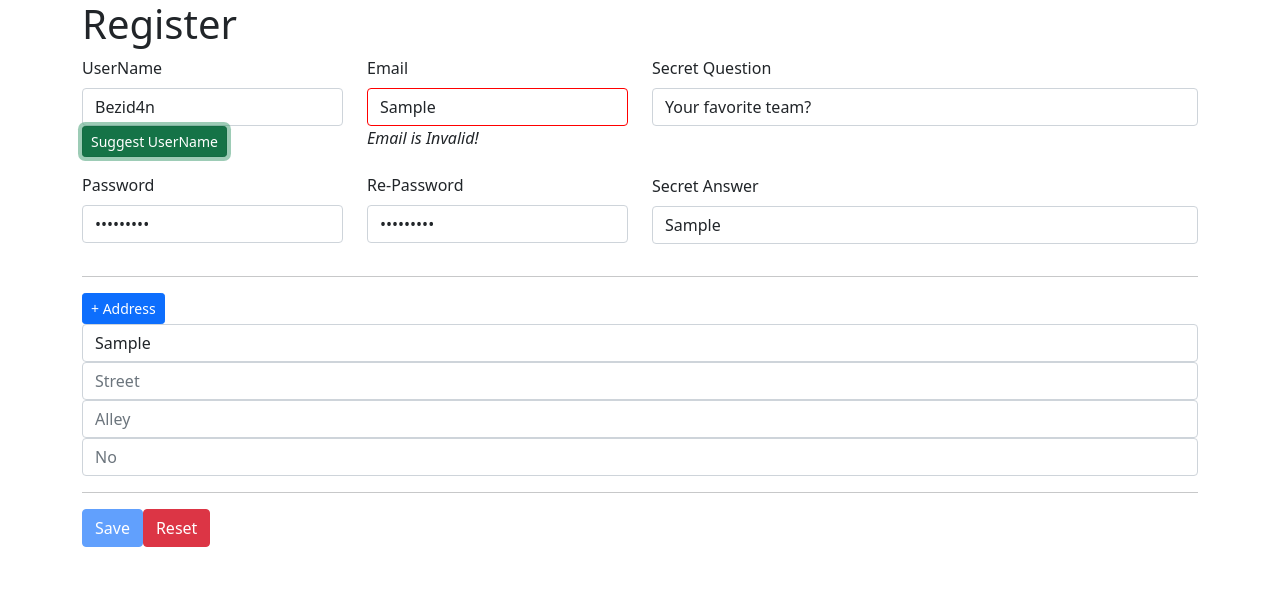
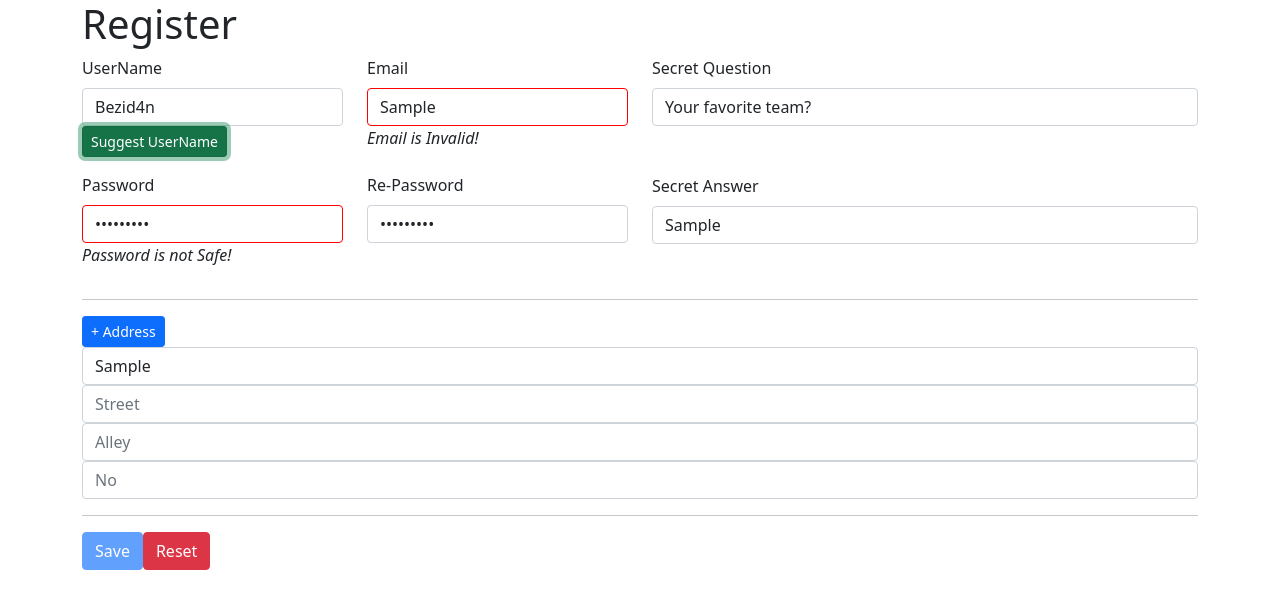
Before and after one commit to Bezid4n/RegisterForm, an Angular app: page / in a window 1280 px wide. Both pictures are taken after typing "Sample", "Sample", "Sample123", "Sample123", "Sample", "Sample" into the empty fields and a click on the button "Suggest UserName". Shown: the top 608 px of the page. Built offline with nearby package versions, Linux system fonts and the light colour scheme.

Commit message:
pattern Password & checkPass

```diff
--- a/src/app/app.component.html
+++ b/src/app/app.component.html
@@ -25,11 +25,13 @@
                 <label for="" class="form-label">Password</label>
                 <input class="form-control"  type="password" formControlName="password">
                 <em *ngIf="checkError('userData.password','required')">Password is Required!</em>
+                <em *ngIf="checkError('userData.password','pattern')">Password is not Safe!</em>
               </div>
               <div class="mb-3 col-md-6">
                 <label for="" class="form-label">Re-Password</label>
                 <input class="form-control"  type="password" formControlName="rePassword">
                 <em *ngIf="checkError('userData.rePassword','required')">Re-Password is Required!</em>
+
               </div>
             </div>
 
--- a/src/app/app.component.ts
+++ b/src/app/app.component.ts
@@ -13,8 +13,9 @@ export class AppComponent implements OnInit {
 
     userData: new FormGroup({
       userName: new FormControl(null,[Validators.required, this.forbiddenUsername]),
-      password: new FormControl(null,[Validators.required]),
-      rePassword: new FormControl(null,[Validators.required]),
+      password: new FormControl(null,[Validators.required,
+        Validators.pattern('((?=.*\d)(?=.*[a-z])(?=.*[A-Z]).{8,30})')]),
+      rePassword: new FormControl(null,[Validators.required], [this.checkPass.bind(this) as AsyncValidatorFn] ),
       email: new FormControl(null,[Validators.required, Validators.email], [this.forbiddenEmail as AsyncValidatorFn] )
 
     }),
@@ -92,8 +93,22 @@ export class AppComponent implements OnInit {
     return p;
   }
 
+  checkPass(control: FormControl): Promise<ValidationErrors | null>{
+    let Pass= this.myForm.get('userData.password')?.value;
+    let p= new Promise<ValidationErrors | null>((resolve,reject) => {
+     setTimeout(() => {
+      if(control.value != Pass)
+        resolve({forbidden: true})
+      resolve(null)
+
+     }, 2000);
+    });
+    return p;
+  }
+
   constructor(){}
   ngOnInit(): void {
+
   }
   title = 'RegisterForm';
 }
```
